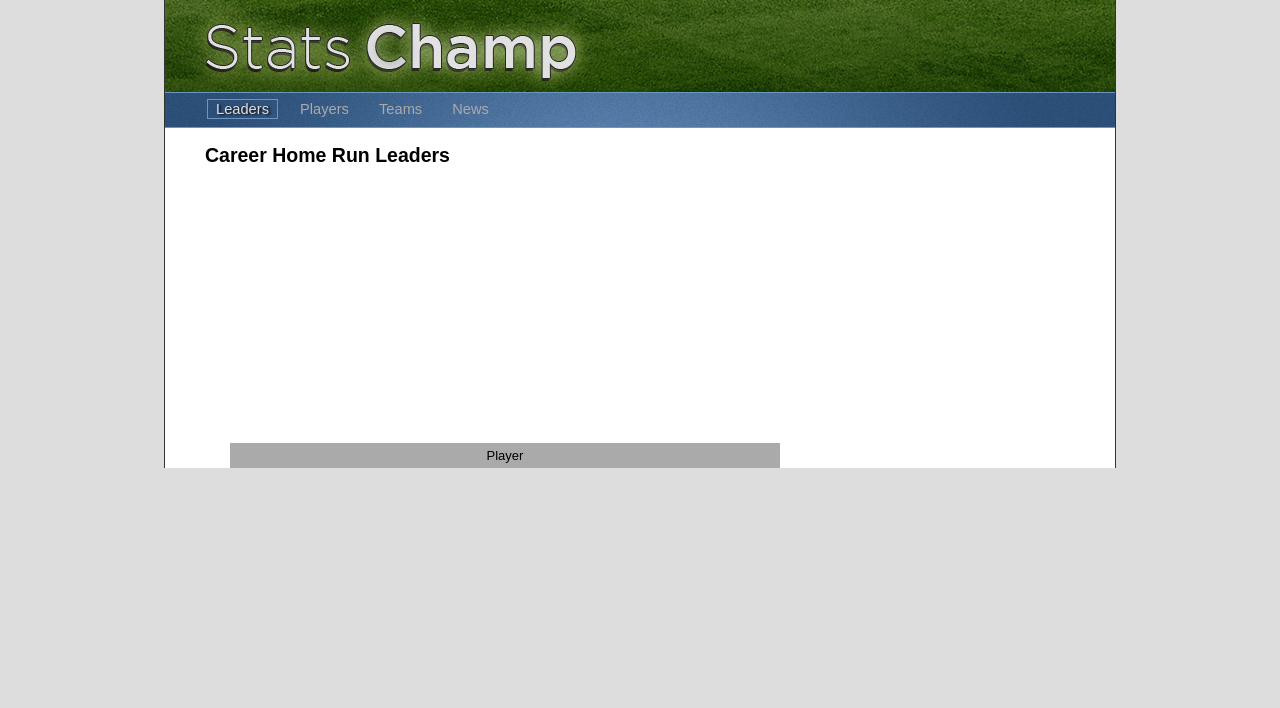
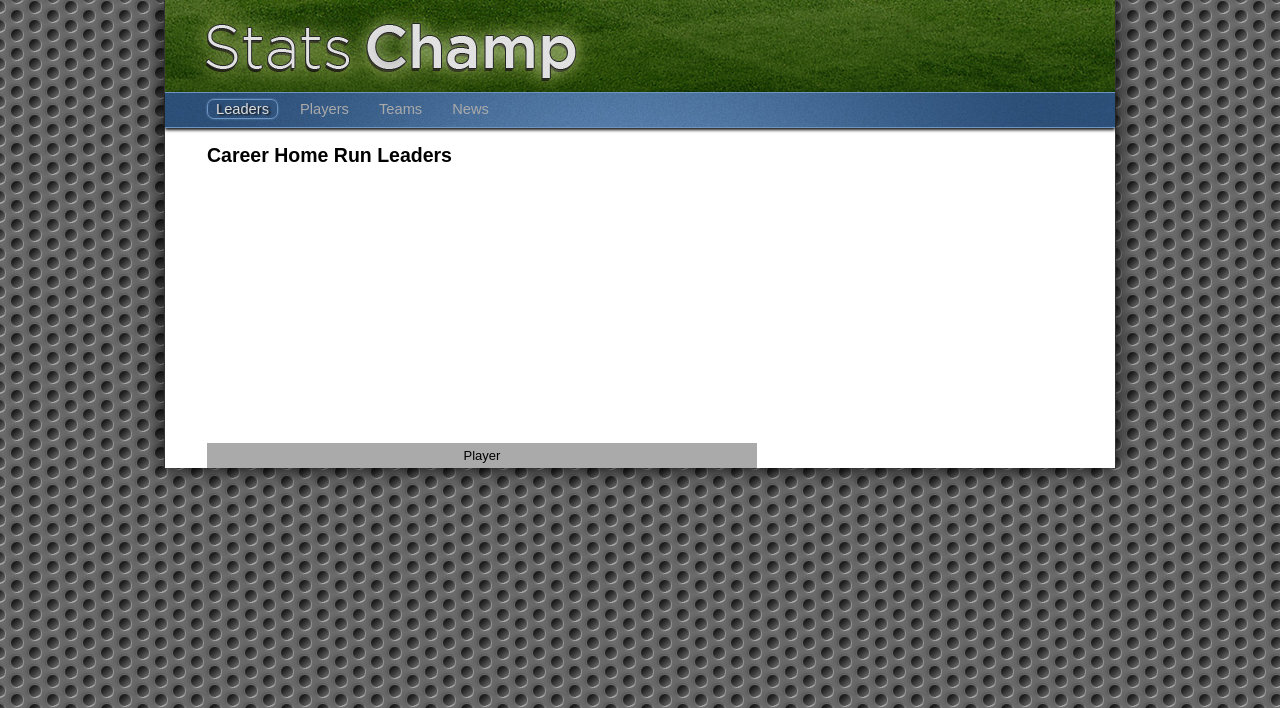
Before and after one commit to dandelany/SportsStats, a Django app: template templates/mlb/index.html in a window 1280 px wide. Shown: the top 708 px of the page. Run offline with Django 3.2, Linux system fonts and the light colour scheme; the template is opened without the code that fills it, so the values that code supplies are empty.

Commit message:
added background, updated css3 rules

```diff
--- a/sportsstats/mlb/static/css/styles.css
+++ b/sportsstats/mlb/static/css/styles.css
@@ -3,6 +3,7 @@ body {
 	font-family: Arial;
 	font-size: 13px;
 	background-color: #ddd;
+	background-image: url('../images/bg.png');
 }
 
 #wrapper {
@@ -11,6 +12,10 @@ body {
 	border: 1px solid #333;
 	border-width: 0px 1px;
 	background-color: #fff;
+
+	box-shadow: 0px 0px 20px #000;
+	-moz-box-shadow: 0px 0px 20px #000;
+	-webkit-box-shadow: 0px 0px 20px #000;
 }
 #header {
 	width:950px;
@@ -26,7 +31,10 @@ body {
 	border-top: 1px solid #6c95c2;
 	border-bottom: 1px solid #6c95c2;
 	text-shadow: 2px 1px 2px #111111;
+
+	box-shadow: 0px 2px 3px #111111;
 	-moz-box-shadow: 0px 2px 3px #111111;
+	-webkit-box-shadow: 0px 2px 3px #111111;
 }
 #nav ul, #nav li
 {
@@ -40,9 +48,15 @@ body {
 }
 #nav li.first { margin-left: 0px; }
 #nav li.selected {
+	border: 1px solid #6C95C2;
+
+	border-radius: 7px 7px 7px 7px;
 	-moz-border-radius: 7px 7px 7px 7px;
+	-webkit-border-radius: 7px 7px 7px 7px;
+
+	box-shadow: 0 0 2px #6C95C2;
     -moz-box-shadow: 0 0 2px #6C95C2;
-    border: 1px solid #6C95C2;
+    -webkit-box-shadow: 0 0 2px #6C95C2;
 }
 #nav li.disabled {
 	-moz-box-shadow: none;
@@ -51,7 +65,7 @@ body {
 }
 
 #content {
-	margin: 0 40px;
+	margin: 0 42px;
 }
 #fig {
   width: 870px;
@@ -59,7 +73,7 @@ body {
 }
 #content table {
 	width: 550px;
-	margin: 10px 25px;
+	margin: 10px 0px;
 	border: 1px solid #AAA;
 	text-align: center;
 }
```
Also changed, not shown: sportsstats/mlb/static/images/PNG/basic-hex-mesh.png (deleted), sportsstats/mlb/static/images/PNG/chrome-mesh.png (deleted), sportsstats/mlb/static/images/PNG/clean-mesh.png (deleted), sportsstats/mlb/static/images/PNG/hex-metal-mesh.png (deleted), sportsstats/mlb/static/images/PNG/interweaved-metal-wire.png (deleted), sportsstats/mlb/static/images/PNG/interweaving-large.png (deleted), sportsstats/mlb/static/images/PNG/mesh-transparent-bg.png (deleted), sportsstats/mlb/static/images/PNG/metal-grating.png (deleted), sportsstats/mlb/static/images/PNG/metal-hex-mesh.png (deleted), sportsstats/mlb/static/images/PNG/side-slanting-mesh.png (deleted), sportsstats/mlb/static/images/PNG/small-angled-mesh.png (deleted), sportsstats/mlb/static/images/PNG/small-holed-metal-mesh.png (deleted), sportsstats/mlb/static/images/PNG/small-interface-mesh.png (deleted), sportsstats/mlb/static/images/PNG/soft-metal-mesh.png (deleted), 1 more files.
